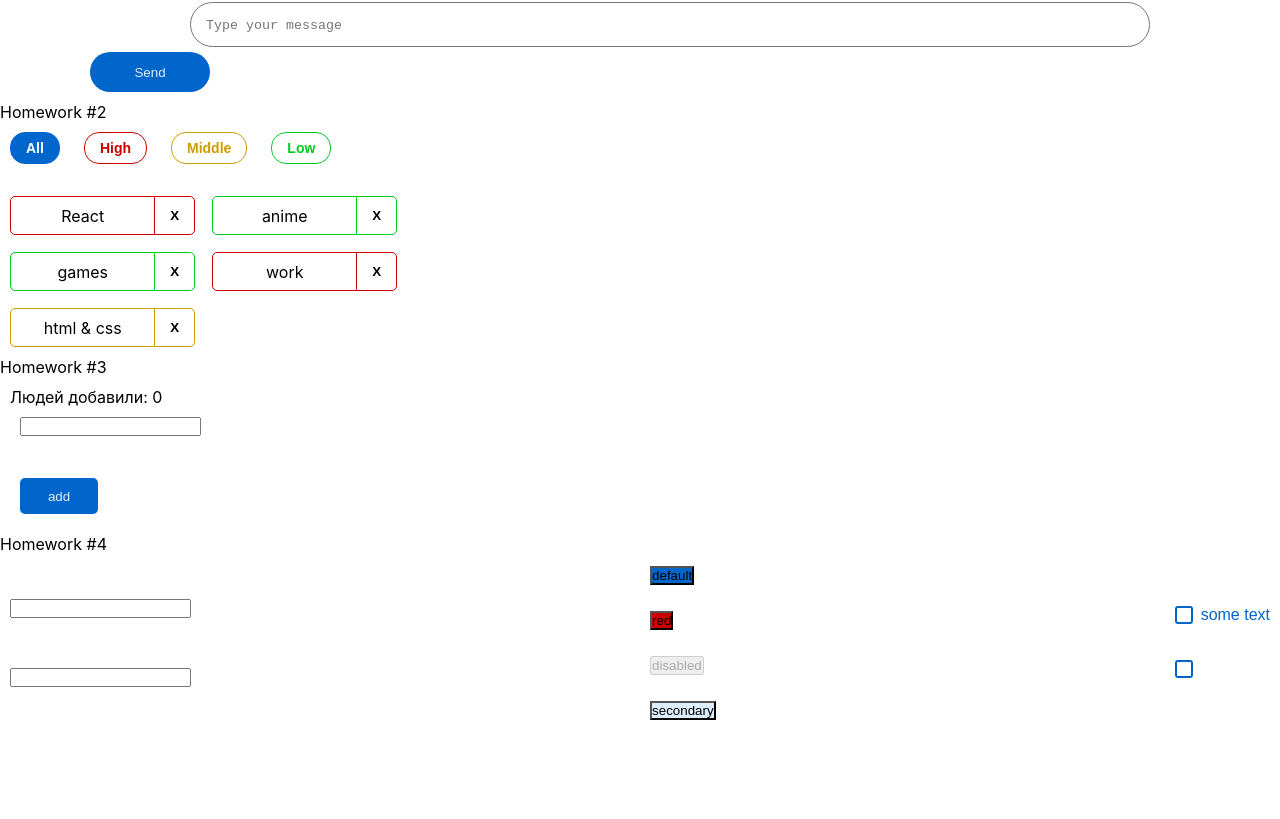
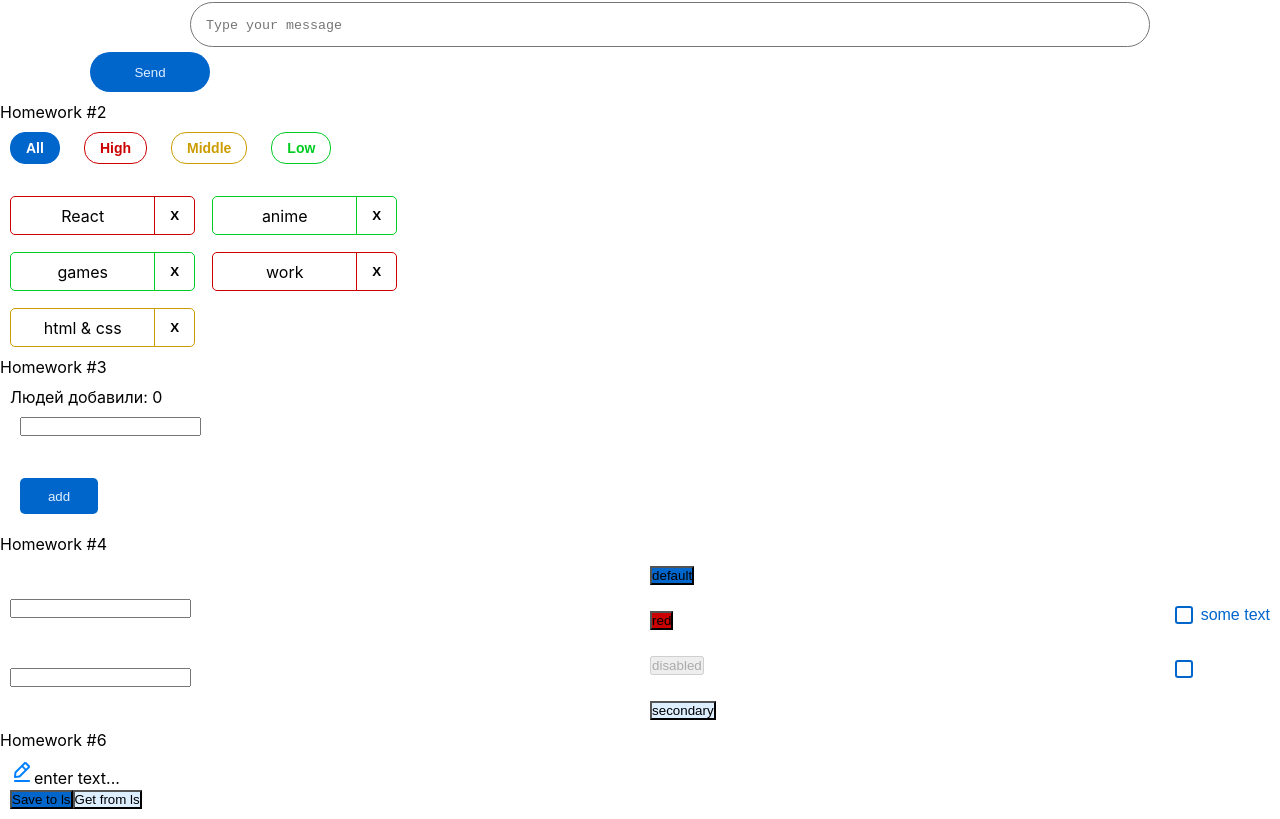
Before and after one commit to TommySheully/hws2-master, a React (Create React App) app: page /#/ in a window 1280 px wide. Shown: the part 291-1110 px from the top of the page. Before the commit the page ends 1021 px from the top, so only its background shows below. Built offline with nearby package versions, Linux system fonts and the light colour scheme.

Commit message:
hw6 test 5

```diff
--- a/package.json
+++ b/package.json
@@ -6,8 +6,8 @@
   "dependencies": {
     "@emotion/react": "^11.10.5",
     "@emotion/styled": "^11.10.5",
-    "@mui/icons-material": "^5.10.9",
-    "@mui/material": "^5.10.12",
+    "@mui/icons-material": "^5.10.14",
+    "@mui/material": "^5.10.14",
     "@testing-library/jest-dom": "5.16.5",
     "@testing-library/react": "13.3.0",
     "@testing-library/user-event": "13.5.0",
--- a/src/s1-main/App.tsx
+++ b/src/s1-main/App.tsx
@@ -1,6 +1,7 @@
 import React from 'react'
 import s from './App.module.css'
 import HW5 from "../s2-homeworks/hw05/HW5";
+import HW6 from "../s2-homeworks/hw06/HW6";
 
 function App() {
     return (
@@ -8,6 +9,7 @@ function App() {
 
             {/*при выполнении дз 5 и более - закомментировать здесь дз 1-4, так как они есть внутри дз 5*/}
             <HW5/>
+            <HW6/>
         </div>
     )
 }
--- a/src/s2-homeworks/hw06/HW6.tsx
+++ b/src/s2-homeworks/hw06/HW6.tsx
@@ -19,7 +19,7 @@ const HW6 = () => {
     }
     const restore = () => {
         // делают студенты
-
+        setValue(restoreState<string>('hw6-editable-span-value', value))
     }
 
     return (
--- a/src/s2-homeworks/hw06/common/c4-SuperEditableSpan/SuperEditableSpan.tsx
+++ b/src/s2-homeworks/hw06/common/c4-SuperEditableSpan/SuperEditableSpan.tsx
@@ -42,19 +42,19 @@ const SuperEditableSpan: React.FC<SuperEditableSpanType> = (
 
     const onEnterCallback = () => {
         // выключить editMode при нажатии Enter // делают студенты
-
+            setEditMode(false)
         onEnter?.()
     }
     const onBlurCallback = (e: React.FocusEvent<HTMLInputElement>) => {
         // выключить editMode при нажатии за пределами инпута // делают студенты
-
+        setEditMode(false)
         onBlur?.(e)
     }
     const onDoubleClickCallBack = (
         e: React.MouseEvent<HTMLSpanElement, MouseEvent>
     ) => {
         // включить editMode при двойном клике // делают студенты
-
+        setEditMode(true)
         onDoubleClick?.(e)
     }
 
```
Also changed, not shown: 9 other files (tests, documents, lock files or other folders).
